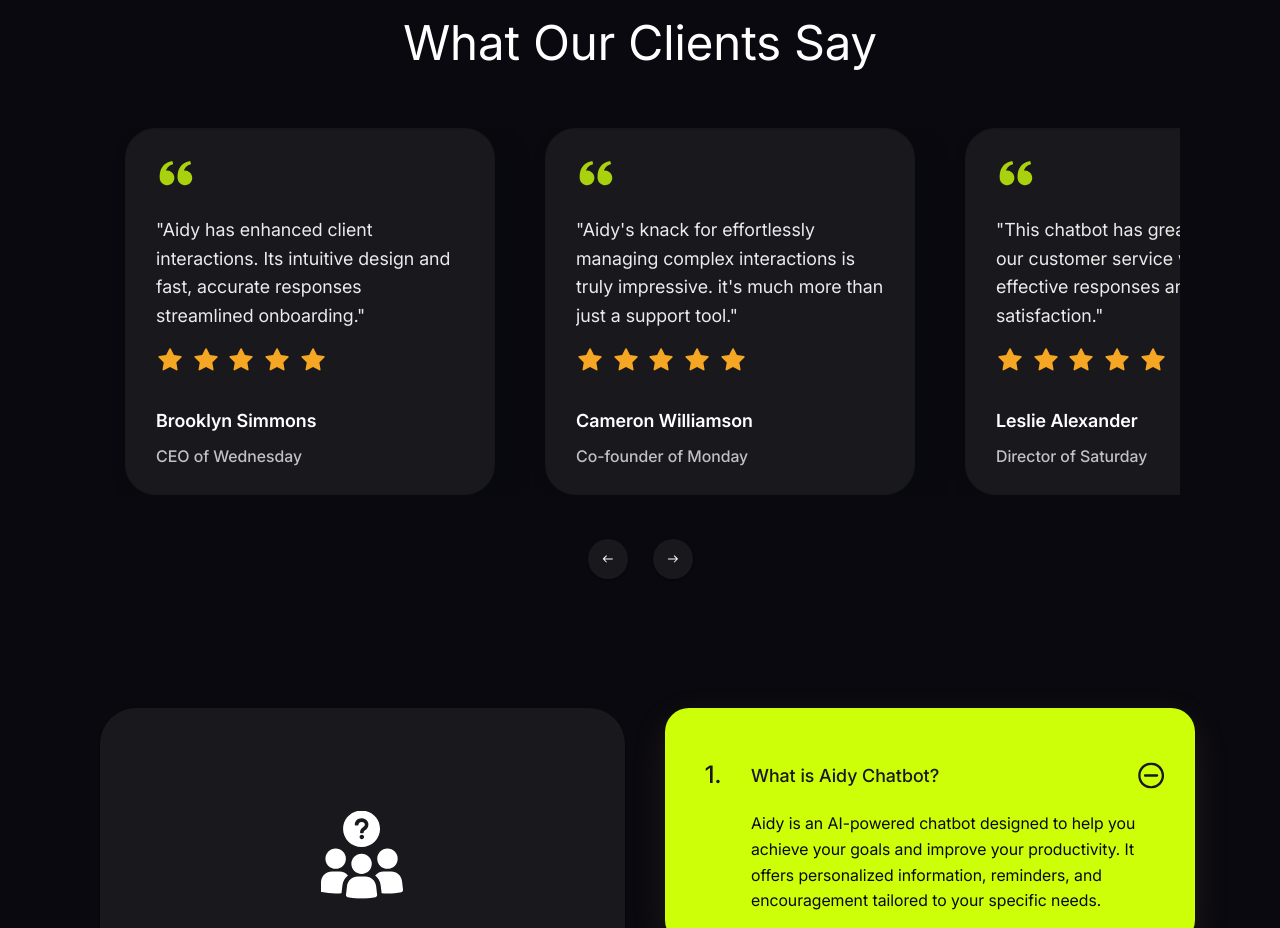
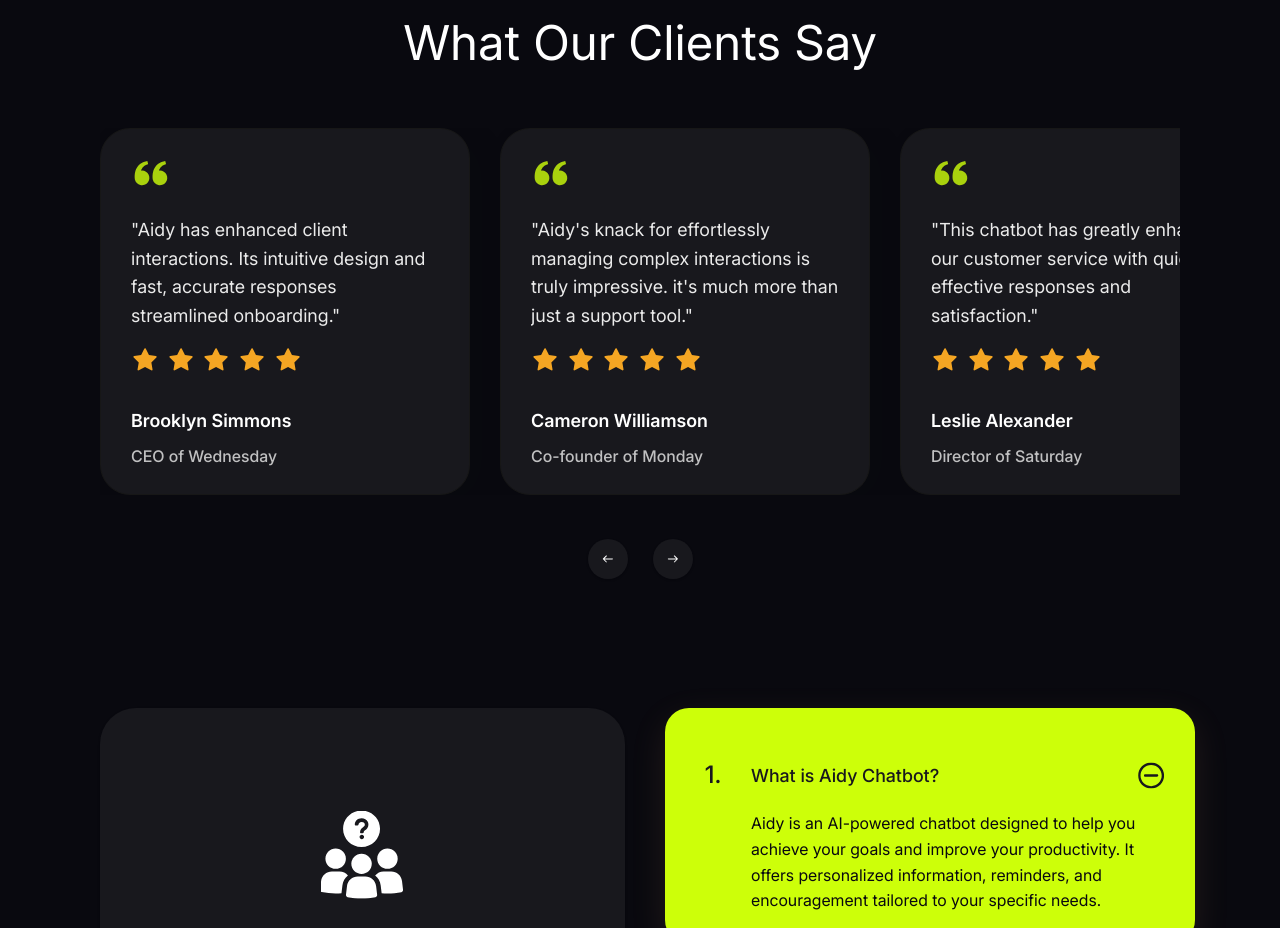
Before and after one commit to RanaMubashirTariq/Ai-Chatbot-page, a Next.js app: page / in a window 1280 px wide. Shown: the part 4020-4948 px from the top of the page. Built offline with nearby package versions, Linux system fonts and the light colour scheme.

Commit message:
another commit

```diff
--- a/app/screens/TestimonialsSection/TestimonialsSection.tsx
+++ b/app/screens/TestimonialsSection/TestimonialsSection.tsx
@@ -69,7 +69,7 @@ export default function TestimonialsSection() {
   };
 
   return (
-    <section className="flex flex-col items-center gap-14 max-[767px]:gap-8 py-16 px-[135px] w-full max-[1300px]:px-[100px] max-[1000px]:px-[50px] max-[767px]:px-[25px] max-[680px]:py-[32px]">
+    <section className="flex flex-col items-center gap-14 max-[767px]:gap-8 py-16 px-[135px] w-full max-[1300px]:px-[100px] max-[1100px]:px-[50px] max-[767px]:px-[25px] max-[680px]:py-[32px]">
       {/* Header */}
       <div className="flex flex-col items-center gap-6">
         <div className="flex flex-col items-center gap-4">
@@ -92,7 +92,7 @@ export default function TestimonialsSection() {
             <Card
               key={index}
               data-testimonial-card="true"
-              className="max-[400px]:w-[300px] max-[350px]:w-[260px] w-[370px] min-w-[300px] max-[400px]:min-w-[300px] max-[350px]:min-w-[260px] max-[1100px]:min-w-[320px] max-[767px]:w-[calc(100%-50px)] max-[767px]:min-w-[calc(100%-50px)] mx-[25px] flex-shrink-0 snap-center flex flex-col items-start gap-8 px-[30px] py-[25px] bg-[#18181d] rounded-[30px] shadow-[12px_8px_36px_#0a1d0f0f]  max-[680px]:gap-4 max-[1100px]:px-[15px] max-[1100px]:py-[15px]"
+              className="max-[400px]:w-[300px] max-[350px]:w-[260px] w-[370px] min-w-[300px] max-[400px]:min-w-[300px] max-[350px]:min-w-[260px] max-[1100px]:min-w-[320px] max-[767px]:w-[calc(100%-50px)] max-[767px]:min-w-[calc(100%-50px)] max-[500px]:mx-[25px] mr-[30px] flex-shrink-0 snap-center flex flex-col items-start gap-8 px-[30px] py-[25px] bg-[#18181d] rounded-[30px] shadow-[12px_8px_36px_#0a1d0f0f]  max-[680px]:gap-4 max-[1100px]:px-[15px] max-[1100px]:py-[15px]"
             >
               <CardContent className="flex flex-col items-start gap-[22px] p-0 w-full max-[680px]:gap-4">
                 <img
```
